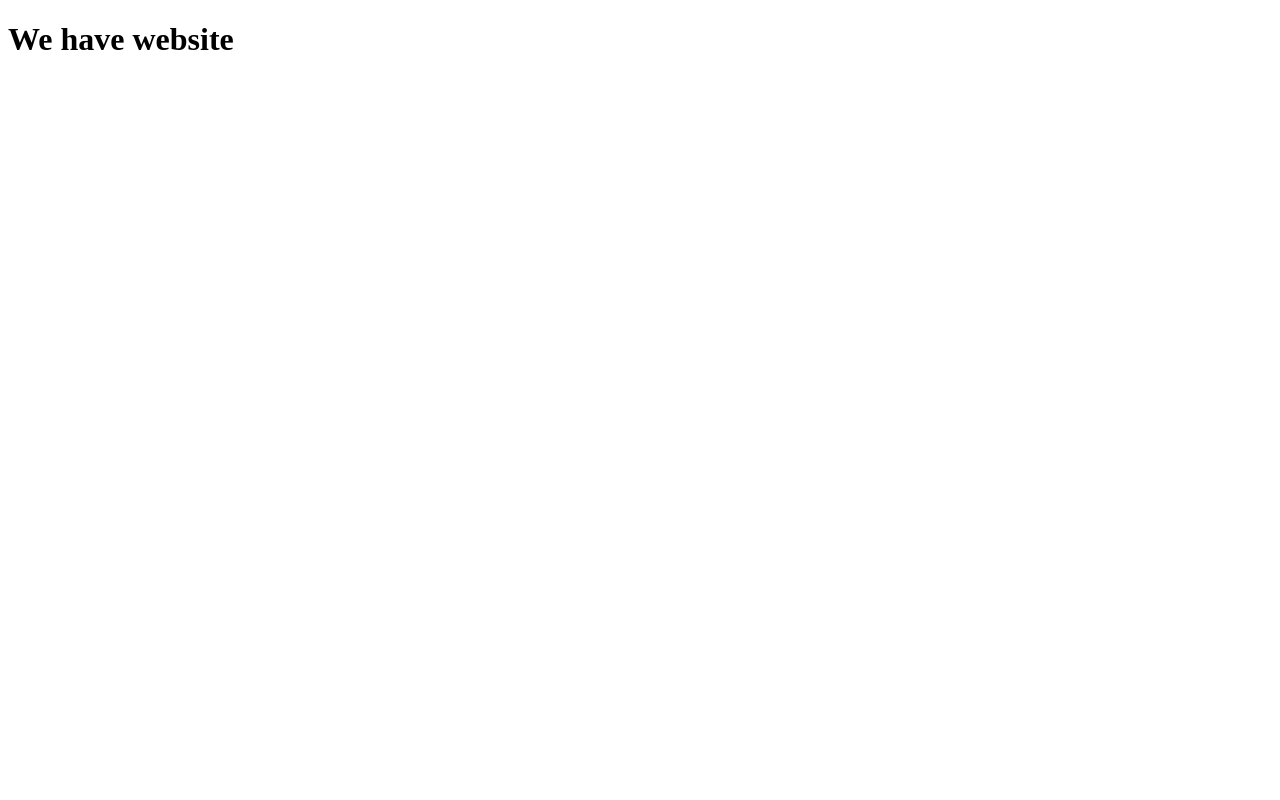
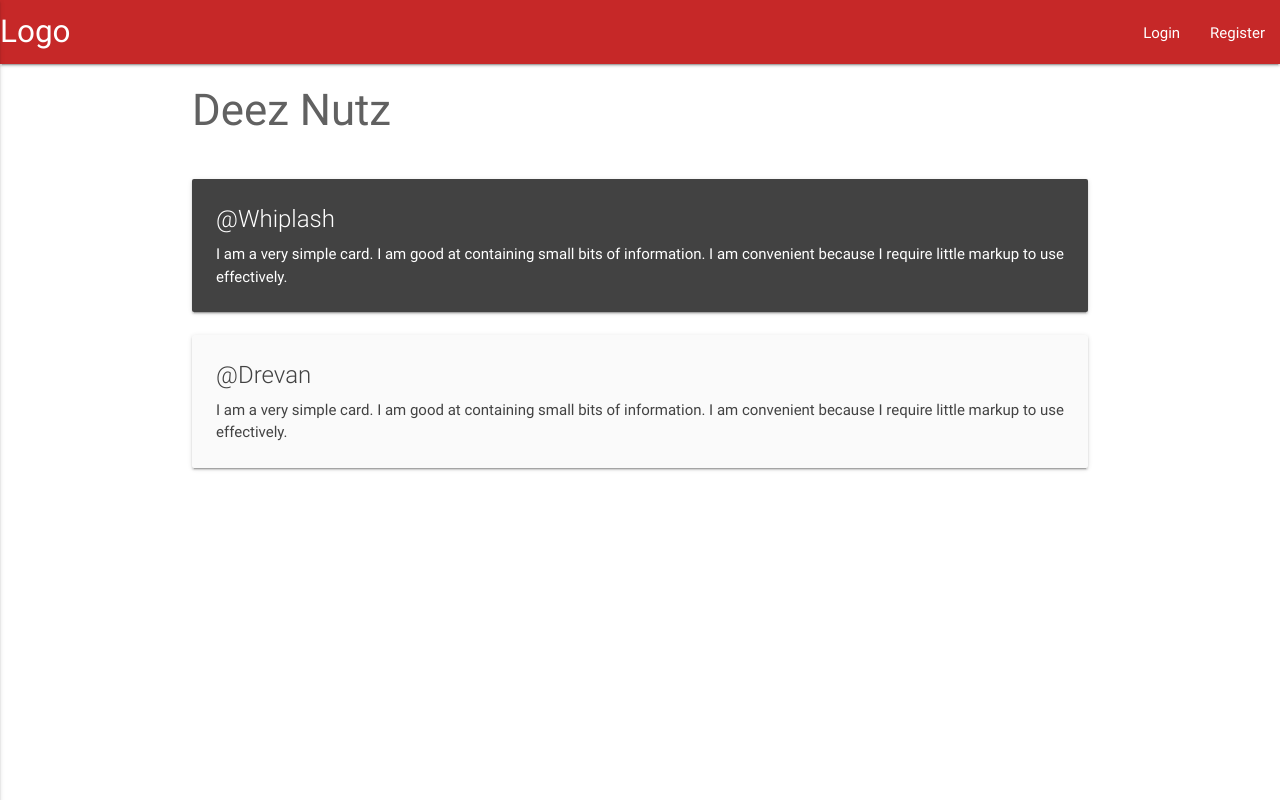
Before and after one commit to Whipgit/web-forum, a website: page client/index.html in a window 1280 px wide. Drawn offline with nearby package versions, Linux system fonts and the light colour scheme; files that its build step writes are made by us from their sources.

Commit message:
Changed HTML formattic of "topic"

```diff
--- /dev/null
+++ b/client/css/styles.css
@@ -0,0 +1,5 @@
+@import url(http://fonts.googleapis.com/css?family=Raleway);
+
+h1 {
+  font-family: 'raleway', sans-serif;
+}
--- a/client/index.html
+++ b/client/index.html
@@ -2,8 +2,55 @@
 <html lang="en">
   <head>
     <title>Web Forum App</title>
+    <link href="vendor/materialize/dist/css/materialize.css" rel="stylesheet">
+    <link href="vendor/materialize/dist/css/styles.css" rel="stylesheet">
   </head>
   <body>
-    <h1>We have website</h1>
+    <nav>
+      <div class="nav-wrapper red darken-3">
+        <a class="brand-logo" href="#!">Logo</a>
+        <a class="button-collapse" data-activates="mobile-demo" href="#">
+          <i class="mdi-navigation-menu"></i>
+        </a>
+        <ul class="right hide-on-med-and-down">
+          <li><a class="waves-effect waves-light">Login</a></li>
+          <li><a class="waves-effect waves-light">Register</a></li>
+        </ul>
+        <ul class="side-nav" id="mobile-demo">
+          <li><a>Login</a></li>
+          <li><a>Register</a></li>
+        </ul>
+      </div>
+    </nav>
+    <div class="container">
+      <div class="row">
+        <div class="col s12 grey-text text-darken-2">
+          <h3>Deez Nutz</h3>
+        </div>
+      </div>
+      <div class="row">
+        <div class="col s12">
+          <div class="card grey darken-3">
+            <div class="card-content white-text">
+              <span class="card-title">@Whiplash</span>
+              <p>I am a very simple card. I am good at containing small bits of information. I am convenient because I require little markup to use effectively.</p>
+            </div>
+          </div>
+        </div>
+        <div class="col s12">
+          <div class="card grey lighten-5">
+            <div class="card-content grey-text text-darken-3">
+              <span class="card-title grey-text text-darken-3">@Drevan</span>
+              <p>I am a very simple card. I am good at containing small bits of information. I am convenient because I require little markup to use effectively.</p>
+            </div>
+          </div>
+        </div>
+      </div>
+    </div>
+    <script src="vendor/jquery/dist/jquery.min.js"></script>
+    <script src="vendor/materialize/dist/js/materialize.js"></script>
+    <script>
+      $ (".button-collapse").sideNav();
+    </script>
   </body>
 </html>
```
